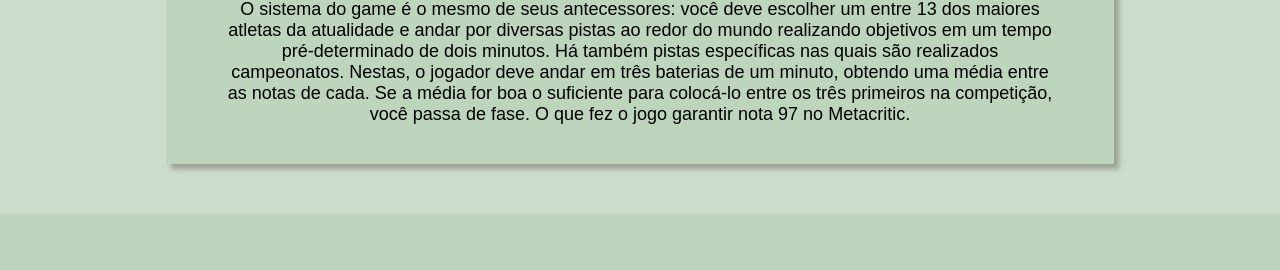
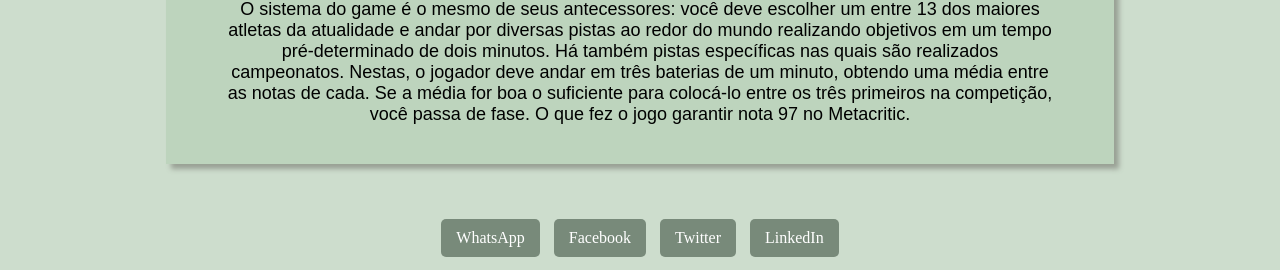
Before and after one commit to eduardomartins2/blog-flask, a Flask app: page / in a window 1280 px wide. Shown: the part 3994-4264 px from the top of the page. Before the commit the page ends 4208 px from the top, so only its background shows below. Run offline with Flask 3, Linux system fonts and the light colour scheme.

Commit message:
adçao de javascript

```diff
--- a/static/index.css
+++ b/static/index.css
@@ -40,3 +40,26 @@ li a {
 li a:hover {
   background-color: #111;
 }
+#btnTopo {
+  display: none;
+  position: fixed;
+  bottom: 20px;
+  right: 20px;
+  background-color: #333;
+  color: #fff;
+  border: none;
+  border-radius: 4px;
+  padding: 10px;
+  cursor: pointer;
+}
+.botao-compartilhar {
+  display: inline-block;
+  margin: 5px;
+  padding: 10px 15px;
+  background-color: #788a7a; /* LinkedIn blue */
+  color: #fff;
+  text-decoration: none;
+  border: none;
+  border-radius: 5px;
+  cursor: pointer;
+}
--- a/templates/contato.html
+++ b/templates/contato.html
@@ -7,8 +7,8 @@
     <link rel="stylesheet" type="text/css" href="{{url_for('static', filename='contato.css')}}">
     <nav>
         <ul>
-            <li><a class="/" href="/">Home</a></li>
-            <li><a href="/">Novidade</a></li>
+            <li><a class="/" href="/">Inicio</a></li>
+            <li><a href="/">Martins</a></li>
             <li><a href="/contato">Contato</a></li>
             <li><a href="/">Sobre</a></li>
           </ul>
--- a/templates/index.html
+++ b/templates/index.html
@@ -1,6 +1,38 @@
 <!DOCTYPE html>
 <html lang="en">
 <head>
+    <script>
+        window.onscroll = function() {
+          mostrarOcultarBotao();
+        };
+
+        function mostrarOcultarBotao() {
+          if (document.body.scrollTop > 20 || document.documentElement.scrollTop > 20) {
+            document.getElementById("btnTopo").style.display = "block";
+          } else {
+            document.getElementById("btnTopo").style.display = "none";
+          }
+        }
+        function voltarAoTopo() {
+          document.documentElement.scrollTop = 0;
+        }
+        function compartilharFacebook() {
+            window.open("https://www.facebook.com/sharer/sharer.php?u=" + encodeURIComponent(window.location));
+        }
+
+        function compartilharTwitter() {
+            window.open("https://twitter.com/intent/tweet?text=" + encodeURIComponent("Confira este site: " + window.location));
+        }
+
+        function compartilharLinkedIn() {
+            window.open("https://www.linkedin.com/shareArticle?mini=true&url=" + encodeURIComponent(window.location));
+        }
+        function compartilharWhatsApp() {
+            var textoCompartilhado = "Confira este site: " + window.location;
+            var urlWhatsApp = "https://api.whatsapp.com/send?text=" + encodeURIComponent(textoCompartilhado);
+            window.open(urlWhatsApp);
+        }
+        </script>
     <meta charset="UTF-8">
     <meta name="viewport" content="width=device-width, initial-scale=1.0">
     <title>Melhores Jogos de PS2</title>
@@ -9,7 +41,7 @@
     <nav>
         <ul>
             <li><a href="/">Inicio</a></li>
-            <li><a href="/">Novidade</a></li>
+            <li><a href="/contato">Martins</a></li>
             <li><a href="/contato">Contato</a></li>
             <li><a href="/">Sobre</a></li>
           </ul>
@@ -144,8 +176,12 @@
         </p>
         <br/>
     </div>
+    <a class="botao-compartilhar" onclick="compartilharWhatsApp()">WhatsApp</a>
+    <a class="botao-compartilhar" onclick="compartilharFacebook()">Facebook</a>
+    <a class="botao-compartilhar" onclick="compartilharTwitter()">Twitter</a>
+    <a class="botao-compartilhar" onclick="compartilharLinkedIn()">LinkedIn</a>
 </body>
 <footer>
-
+    <button onclick="voltarAoTopo()" id="btnTopo" title="Voltar ao Topo">Topo</button>
 </footer>
 </html>
```
